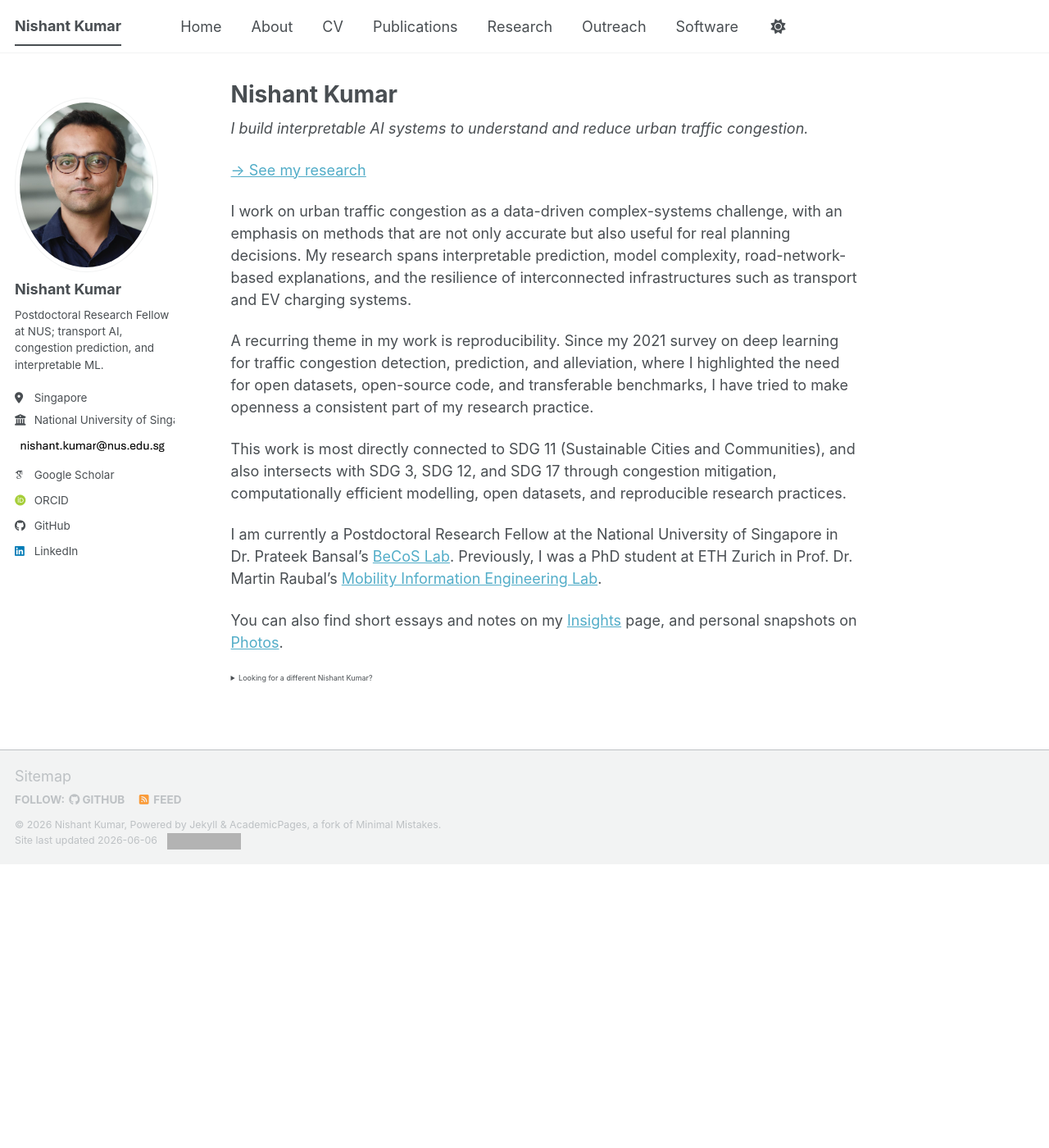
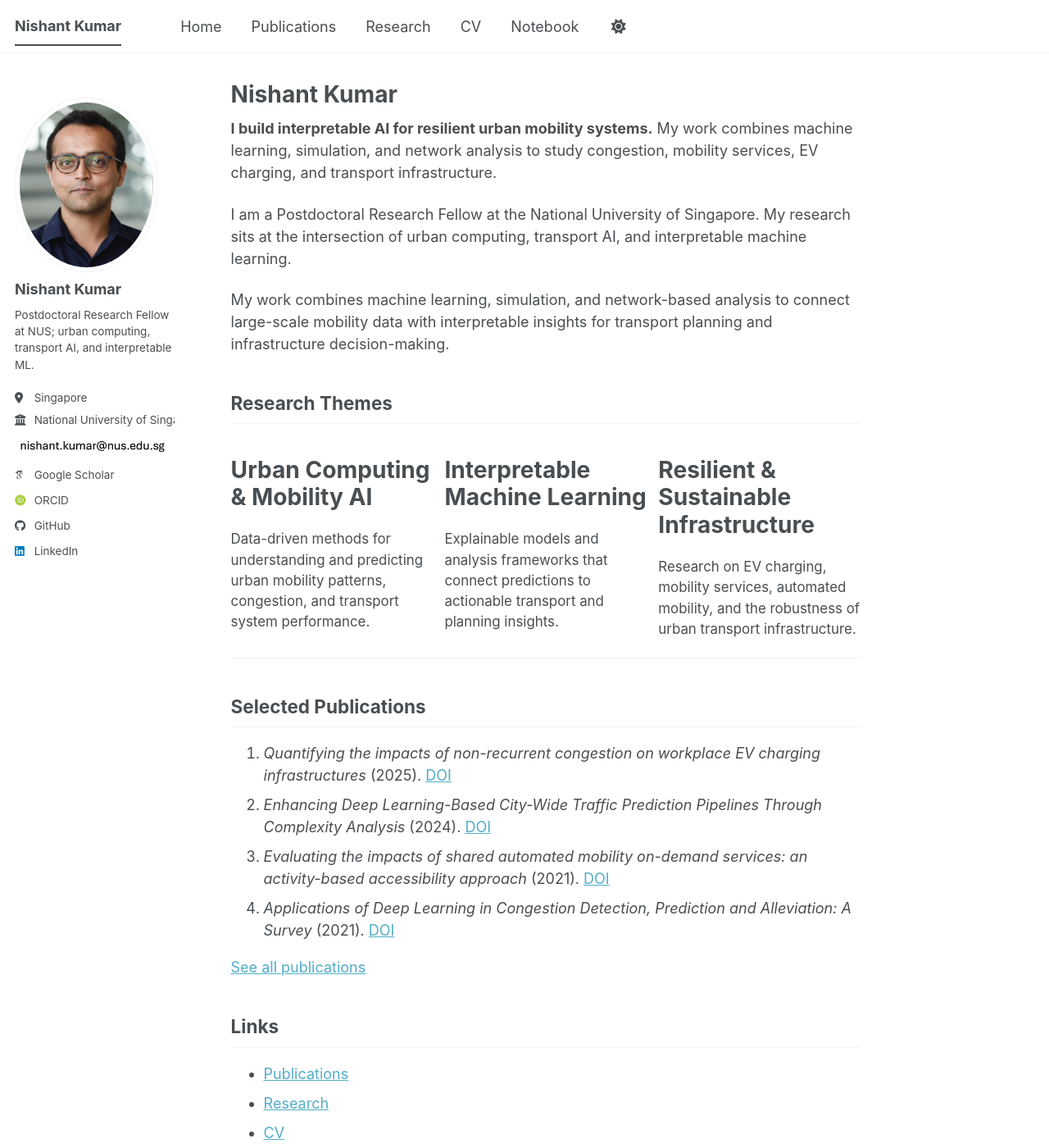
Before and after one commit to abcnishant007/abcnishant007.github.io, a Jekyll site: the page built from _pages/about.md, in a window 1280 px wide and 1400 px high. Shown: the whole window at 82% size. Built offline with Jekyll 4.4.1, drawn with Linux system fonts in a browser that asks for light colours; some web fonts are replaced; a script bundle is joined from its source files by our own code; library files that are not in the unit come from our copies; some of the changed text lies outside the part shown; grey boxes are pictures that could not be loaded.

Commit message:
rewriting confusing statments

```diff
--- a/_config.yml
+++ b/_config.yml
@@ -26,7 +26,7 @@ author:
   avatar           : "personal_photos/ProfilePicture.jpg"
   name             : "Nishant Kumar"
   pronouns         : # example: "she/her"
-  bio              : "Postdoctoral Research Fellow at NUS; transport AI, congestion prediction, and interpretable ML."
+  bio              : "Postdoctoral Research Fellow at NUS; urban computing, transport AI, and interpretable ML."
   location         : "Singapore"
   employer         : "National University of Singapore"
   uri              : # URL
--- a/_data/navigation.yml
+++ b/_data/navigation.yml
@@ -11,20 +11,14 @@ main:
   - title: "Home"
     url: /
 
-  - title: "About"
-    url: /about/
-
-  - title: "CV"
-    url: /cv/
-
   - title: "Publications"
     url: /publications/
 
   - title: "Research"
     url: /research/
 
-  - title: "Outreach"
-    url: /insights/
+  - title: "CV"
+    url: /cv/
 
-  - title: "Software"
-    url: /software/
+  - title: "Notebook"
+    url: /notebook/
--- a/_pages/about.md
+++ b/_pages/about.md
@@ -4,31 +4,50 @@ title: "Nishant Kumar"
 author_profile: true
 redirect_from:
   - /home/
+  - /about/
+feature_row:
+  - title: "Urban Computing & Mobility AI"
+    excerpt: "Data-driven methods for understanding and predicting urban mobility patterns, congestion, and transport system performance."
+  - title: "Interpretable Machine Learning"
+    excerpt: "Explainable models and analysis frameworks that connect predictions to actionable transport and planning insights."
+  - title: "Resilient & Sustainable Infrastructure"
+    excerpt: "Research on EV charging, mobility services, automated mobility, and the robustness of urban transport infrastructure."
 ---
 
-*I build interpretable AI systems to understand and reduce urban traffic congestion.*
+<p class="page__lead"><strong>I build interpretable AI for resilient urban mobility systems.</strong> My work combines machine learning, simulation, and network analysis to study congestion, mobility services, EV charging, and transport infrastructure.</p>
 
-[→ See my research](/research/)
+<p>I am a Postdoctoral Research Fellow at the National University of Singapore. My research sits at the intersection of urban computing, transport AI, and interpretable machine learning.</p>
 
-I work on urban traffic congestion as a data-driven complex-systems challenge, with an emphasis on methods that are not only accurate but also useful for real planning decisions. My research spans interpretable prediction, model complexity, road-network-based explanations, and the resilience of interconnected infrastructures such as transport and EV charging systems.
+<p>My work combines machine learning, simulation, and network-based analysis to connect large-scale mobility data with interpretable insights for transport planning and infrastructure decision-making.</p>
 
-A recurring theme in my work is reproducibility. Since my 2021 survey on deep learning for traffic congestion detection, prediction, and alleviation, where I highlighted the need for open datasets, open-source code, and transferable benchmarks, I have tried to make openness a consistent part of my research practice.
+## Research Themes
 
-This work is most directly connected to SDG 11 (Sustainable Cities and Communities), and also intersects with SDG 3, SDG 12, and SDG 17 through congestion mitigation, computationally efficient modelling, open datasets, and reproducible research practices.
+{% include feature_row %}
 
-I am currently a Postdoctoral Research Fellow at the National University of Singapore in Dr. Prateek Bansal's [BeCoS Lab](https://behaviourscience.org). Previously, I was a PhD student at ETH Zurich in Prof. Dr. Martin Raubal's [Mobility Information Engineering Lab](https://mie-lab.ethz.ch).
+## Selected Publications
 
-You can also find short essays and notes on my [Insights](/insights/) page, and personal snapshots on [Photos](/photos/).
+<ol>
+  <li>
+    <em>Quantifying the impacts of non-recurrent congestion on workplace EV charging infrastructures</em> (2025). <a href="https://doi.org/10.1016/j.trd.2025.104869">DOI</a>
+  </li>
+  <li>
+    <em>Enhancing Deep Learning-Based City-Wide Traffic Prediction Pipelines Through Complexity Analysis</em> (2024). <a href="https://doi.org/10.1007/s42421-024-00109-x">DOI</a>
+  </li>
+  <li>
+    <em>Evaluating the impacts of shared automated mobility on-demand services: an activity-based accessibility approach</em> (2021). <a href="https://doi.org/10.1007/s11116-020-10106-y">DOI</a>
+  </li>
+  <li>
+    <em>Applications of Deep Learning in Congestion Detection, Prediction and Alleviation: A Survey</em> (2021). <a href="https://doi.org/10.1016/j.trc.2021.103432">DOI</a>
+  </li>
+</ol>
 
-<div style="font-size: 50%;">
-  <details>
-    <summary>Looking for a different Nishant Kumar?</summary>
-    <p>If you're looking for another researcher named Nishant Kumar, the following links might help.</p>
-    <ul>
-      <li><a href="https://nish03.github.io">Nishant Kumar</a> - Research Scientist at Helmholtz Zentrum Hereon/TU Dresden, working on AI/ML for climate modeling</li>
-      <li><a href="https://orcid.org/0000-0002-2814-8803">Nishant Kumar</a> - Postdoctoral Researcher at Tufts University, working on 2D materials, AFM, and biomedical mechanics</li>
-      <li><a href="https://iitj.ac.in/People/Profile/bcc4a5b6-0c7d-42b3-bf7e-aaa7c1263d67">Nishant Kumar</a> - Associate Professor at IIT Jodhpur, working on power electronics, advanced control, and renewable energy systems</li>
-      <li><a href="https://nishanthjkumar.com">Nishanth J. Kumar</a> - PhD student at MIT CSAIL, working on AI/ML and robotics for long-horizon planning</li>
-    </ul>
-  </details>
-</div>
+<p><a href="/publications/">See all publications</a></p>
+
+## Links
+
+- [Publications](/publications/)
+- [Research](/research/)
+- [CV](/cv/)
+- [Google Scholar](https://scholar.google.com/citations?user=AiujSOkAAAAJ&hl=en)
+- [GitHub](https://github.com/abcnishant007)
+- [Email](mailto:nishant.kumar@nus.edu.sg)
```
Also changed, not shown: _pages/notebook.md (added, +13 -0 lines), _pages/profile.md (deleted, +0 -16 lines), _pages/research.md (+1 -1 lines).
